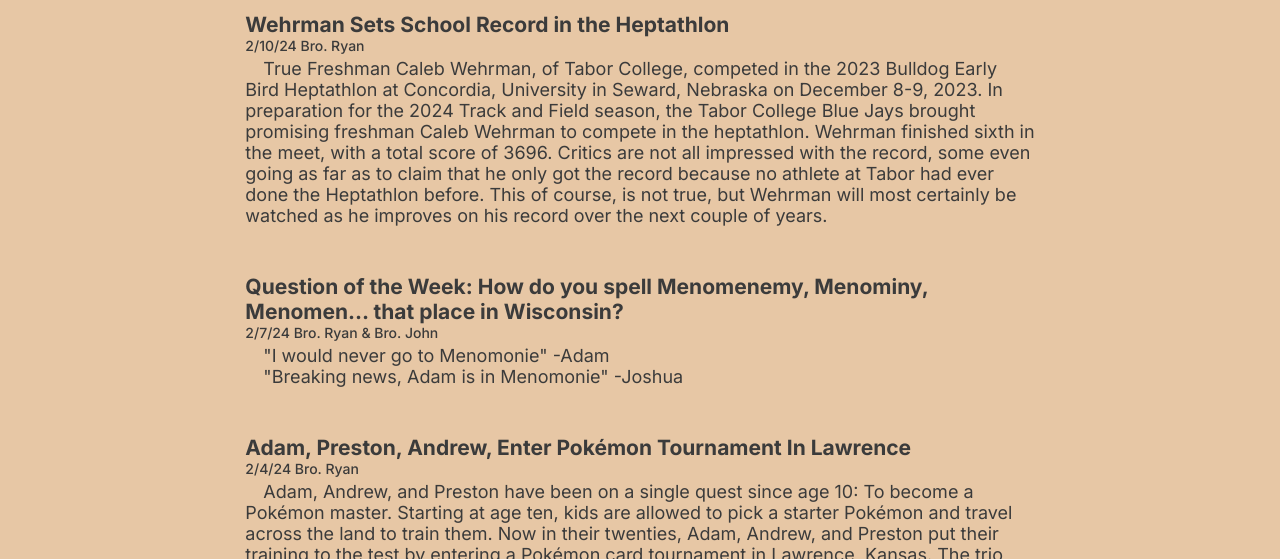
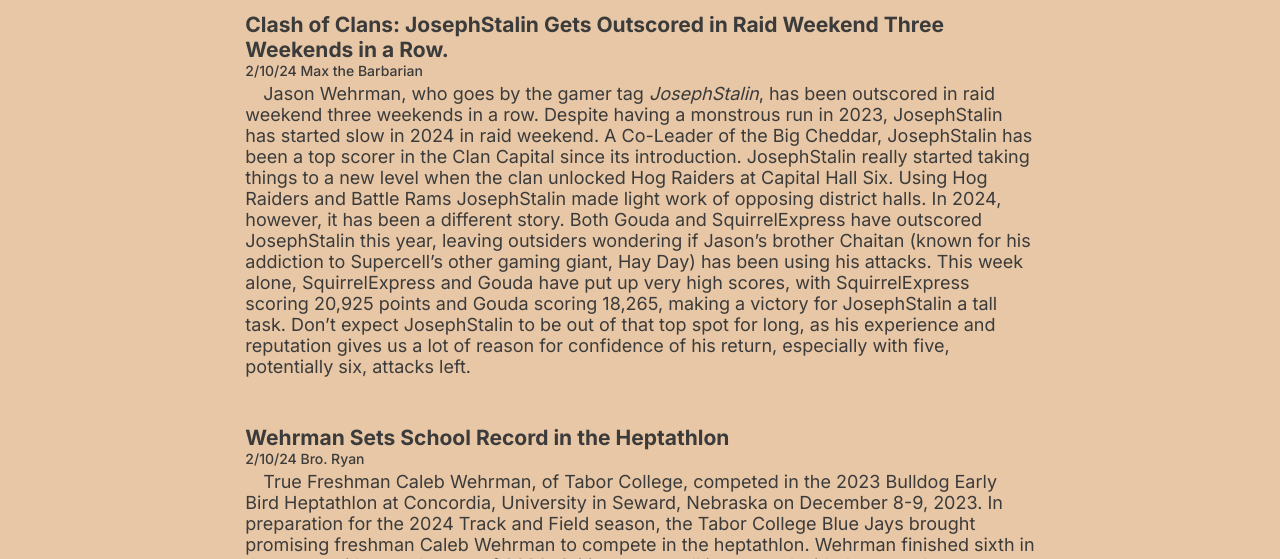
Before and after one commit to Qurtis6/BunkHouseNews, a plain HTML site: page index.html in a window 1280 px wide. Shown: the part 241-800 px from the top of the page. Drawn offline with Linux system fonts and the light colour scheme.

Commit message:
JosephStalin COC Story

```diff
--- a/index.html
+++ b/index.html
@@ -43,7 +43,7 @@
         <h4>The Green Chair Saga: More Green Chairs Stolen</h4>
         <p>
           &emsp;Grant Wehrman, best known for his kleptomaniac behavior towards
-          green chairs, Has been attending rehabilitation, helping test out a
+          green chairs, has been attending rehabilitation, helping test out a
           pilot program for the Nebraska State Penitentiary. Wehrman has been
           making great strides towards recovery in the program and may even be
           the programs first graduate if things go well. There is only one
@@ -77,14 +77,15 @@
           out of the prison at night and will be called in for questioning later
           this week.
         </p>
-      </div>
+      </div> -->
       <div class="art">
         <h4>
-          Clash of Clans: JosephStalin gets outscored in Raid Weekend three
-          weekends in a row.
+          Clash of Clans: JosephStalin Gets Outscored in Raid Weekend Three
+          Weekends in a Row.
         </h4>
+        <h5>2/10/24 Max the Barbarian</h5>
         <p>
-          &emsp;Jason Wehrman, who goes by the gamer tag JosephStalin, has been
+          &emsp;Jason Wehrman, who goes by the gamer tag <i>JosephStalin</i>, has been
           outscored in raid weekend three weekends in a row. Despite having a
           monstrous run in 2023, JosephStalin has started slow in 2024 in raid
           weekend. A Co-Leader of the Big Cheddar, JosephStalin has been a top
@@ -95,11 +96,15 @@
           however, it has been a different story. Both Gouda and SquirrelExpress
           have outscored JosephStalin this year, leaving outsiders wondering if
           Jason’s brother Chaitan (known for his addiction to Supercell’s other
-          gaming giant, Hay Day) has been using his attacks. Don’t expect
-          JosephStalin to be out of that top spot for long, as his experience
-          and reputation gives us a lot of reason for confidence of his return.
+          gaming giant, Hay Day) has been using his attacks. This week alone,
+          SquirrelExpress and Gouda have put up very high scores, with
+          SquirrelExpress scoring 20,925 points and Gouda scoring 18,265, making
+          a victory for JosephStalin a tall task. Don’t expect JosephStalin to
+          be out of that top spot for long, as his experience and reputation gives
+          us a lot of reason for confidence of his return, especially with five,
+          potentially six, attacks left.
         </p>
-      </div> -->
+      </div>
       <div class="art">
         <h4>Wehrman Sets School Record in the Heptathlon</h4>
         <h5>2/10/24 Bro. Ryan</h5>
```
